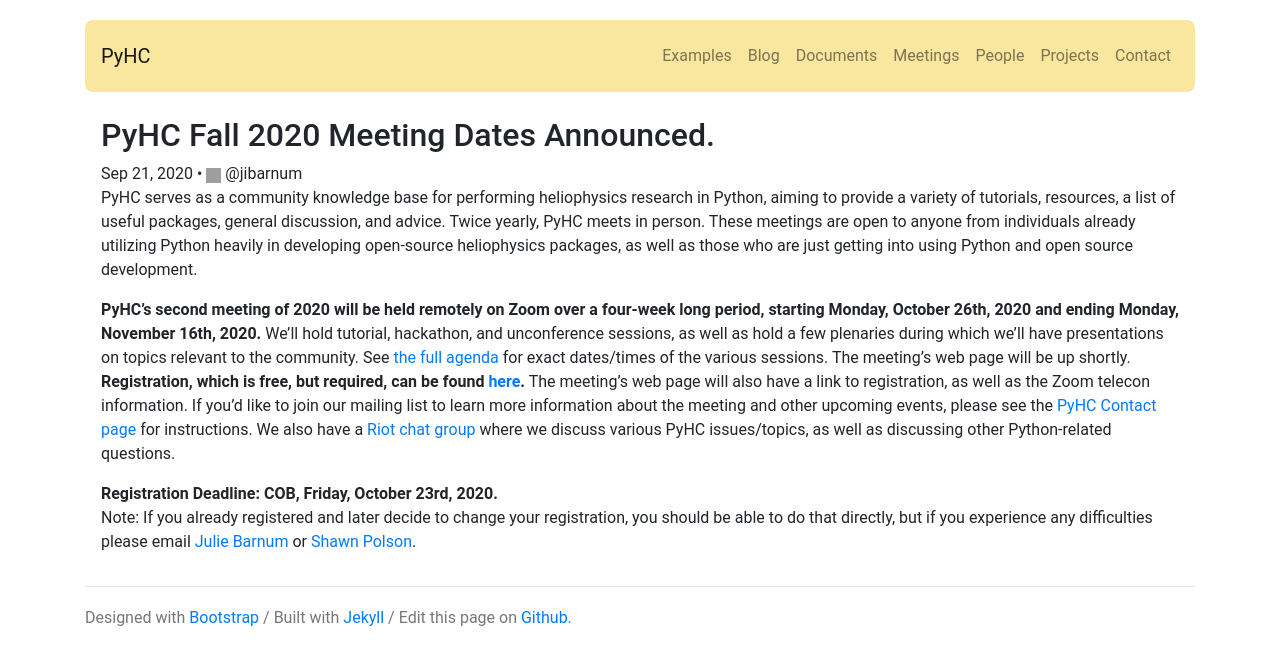
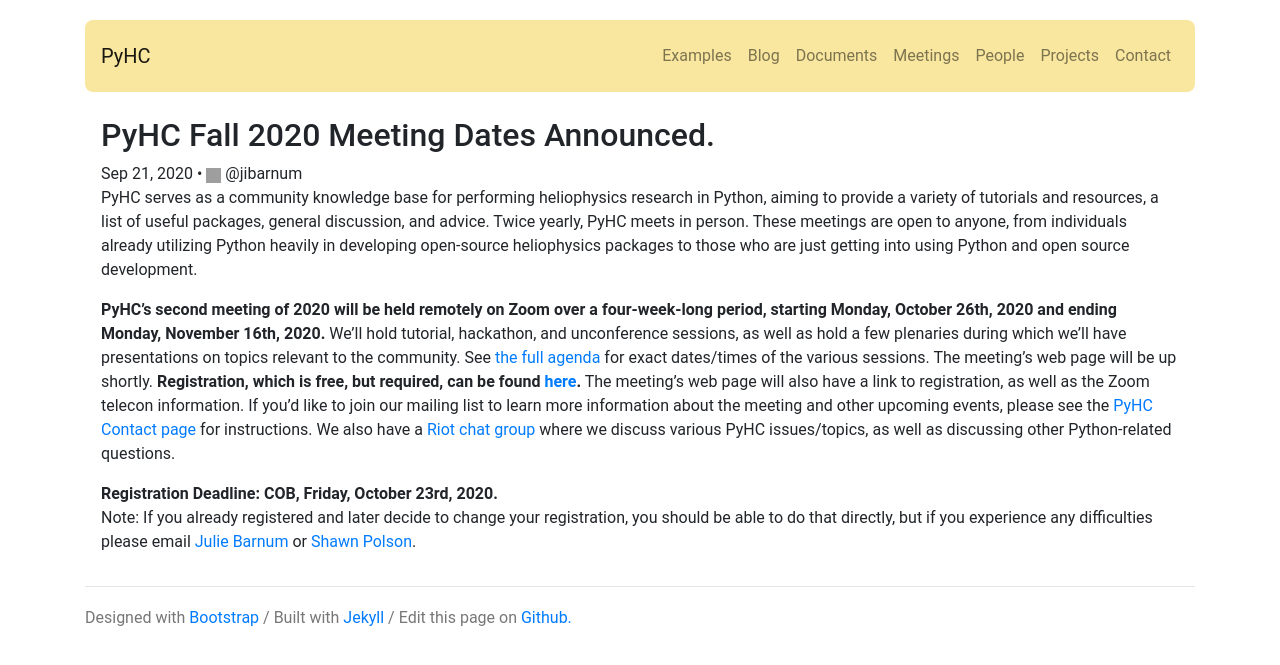
Before and after one commit to heliophysicsPy/heliophysicsPy.github.io, a Jekyll site: the page built from _posts/2020-09-21-fall-2020-meeting-announced.markdown, in a window 1280 px wide. Shown: the top 665 px of the page. Built offline with Jekyll 4.4.1, drawn with Linux system fonts in a browser that asks for light colours; nearby versions of some CDN libraries; grey boxes are pictures that could not be loaded.

Commit message:
addressing some review comments

```diff
--- a/_posts/2020-09-21-fall-2020-meeting-announced.markdown
+++ b/_posts/2020-09-21-fall-2020-meeting-announced.markdown
@@ -4,11 +4,11 @@ title: "PyHC Fall 2020 Meeting Dates Announced."
 author: jibarnum
 ---
 
-PyHC serves as a community knowledge base for performing heliophysics research in Python, aiming to provide a variety of tutorials, resources, a list of useful packages, general discussion, and advice. Twice yearly, PyHC meets in person. These meetings are open to anyone from individuals already utilizing Python heavily in developing open-source heliophysics packages, as well as those who are just getting into using Python and open source development.
+PyHC serves as a community knowledge base for performing heliophysics research in Python, aiming to provide a variety of tutorials and resources, a list of useful packages, general discussion, and advice. Twice yearly, PyHC meets in person. These meetings are open to anyone, from individuals already utilizing Python heavily in developing open-source heliophysics packages to those who are just getting into using Python and open source development.
 
-**PyHC's second meeting of 2020 will be held remotely on Zoom over a four-week long period, starting Monday, October 26th, 2020 and ending Monday, November 16th, 2020.** We’ll hold tutorial, hackathon, and unconference sessions, as well as hold a few plenaries during which we'll have presentations on topics relevant to the community. See [the full agenda](https://docs.google.com/spreadsheets/d/18lrxi8XsjDZ76MjWZPFOovu1JWrdjvoLZmyZfS_LZ3A/edit#gid=0) for exact dates/times of the various sessions.
+**PyHC's second meeting of 2020 will be held remotely on Zoom over a four-week-long period, starting Monday, October 26th, 2020 and ending Monday, November 16th, 2020.** We’ll hold tutorial, hackathon, and unconference sessions, as well as hold a few plenaries during which we'll have presentations on topics relevant to the community. See [the full agenda](https://docs.google.com/spreadsheets/d/18lrxi8XsjDZ76MjWZPFOovu1JWrdjvoLZmyZfS_LZ3A/edit#gid=0) for exact dates/times of the various sessions.
 The meeting's web page will be up shortly. **Registration, which is free, but required, can be found [here](https://forms.gle/ZYESjbYwiGooCkKJ7).** The meeting's web page will also have a link to registration, as well as the Zoom telecon information. If you’d like to join our mailing list to learn more information about the meeting and other upcoming events, please see the [PyHC Contact page](http://heliopython.org/contact/) for instructions. We also have a [Riot chat group]( https://riot.im/app/#/room/#heliopython:openastronomy.org
 ) where we discuss various PyHC issues/topics, as well as discussing other Python-related questions.
 
 **Registration Deadline: COB, Friday, October 23rd, 2020.**
-Note: If you already registered and later decide to change your registration, you should be able to do that directly, but if you experience any difficulties please email [Julie Barnum](mailto:Julie.Barnum@lasp.colorado.edu) or [Shawn Polson](shpo9723@colorado.edu).
+Note: If you already registered and later decide to change your registration, you should be able to do that directly, but if you experience any difficulties please email [Julie Barnum](mailto:Julie.Barnum@lasp.colorado.edu) or [Shawn Polson](mailto:shawn.polson@lasp.colorado.edu).
```
